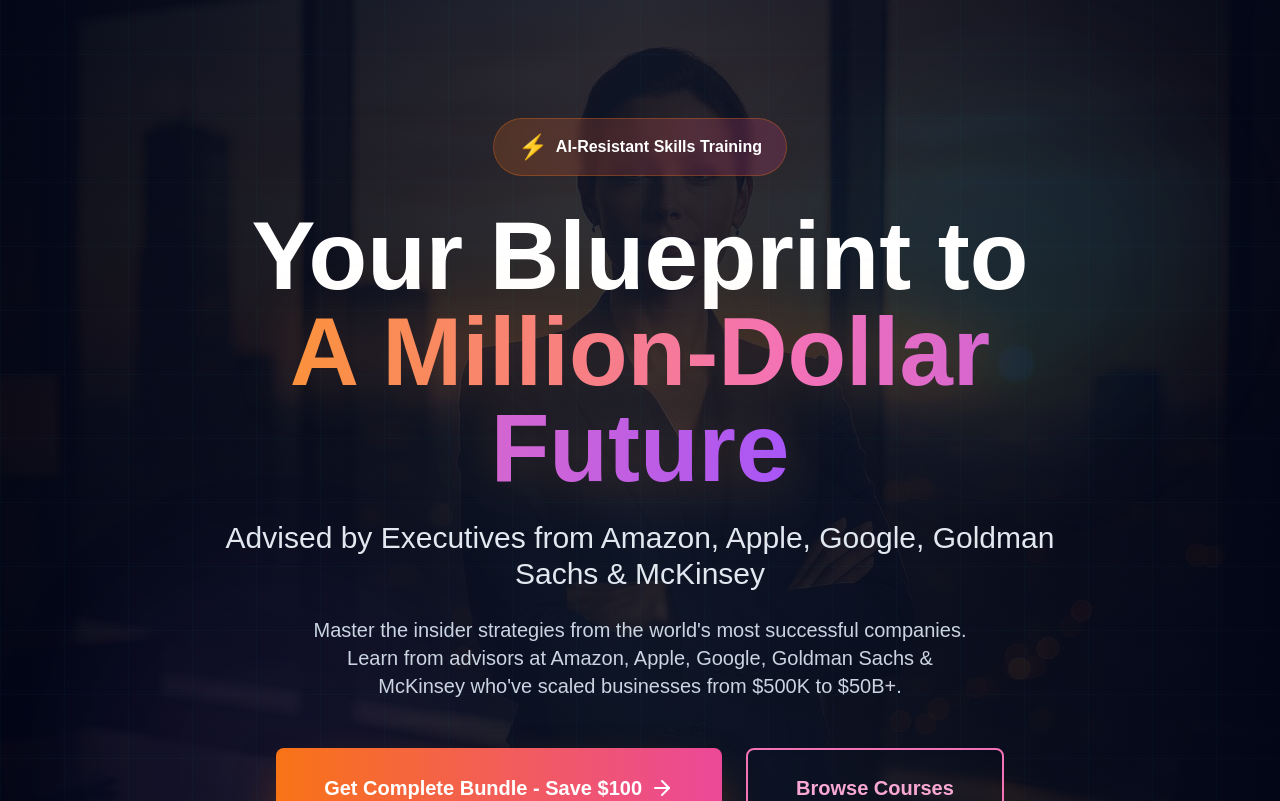
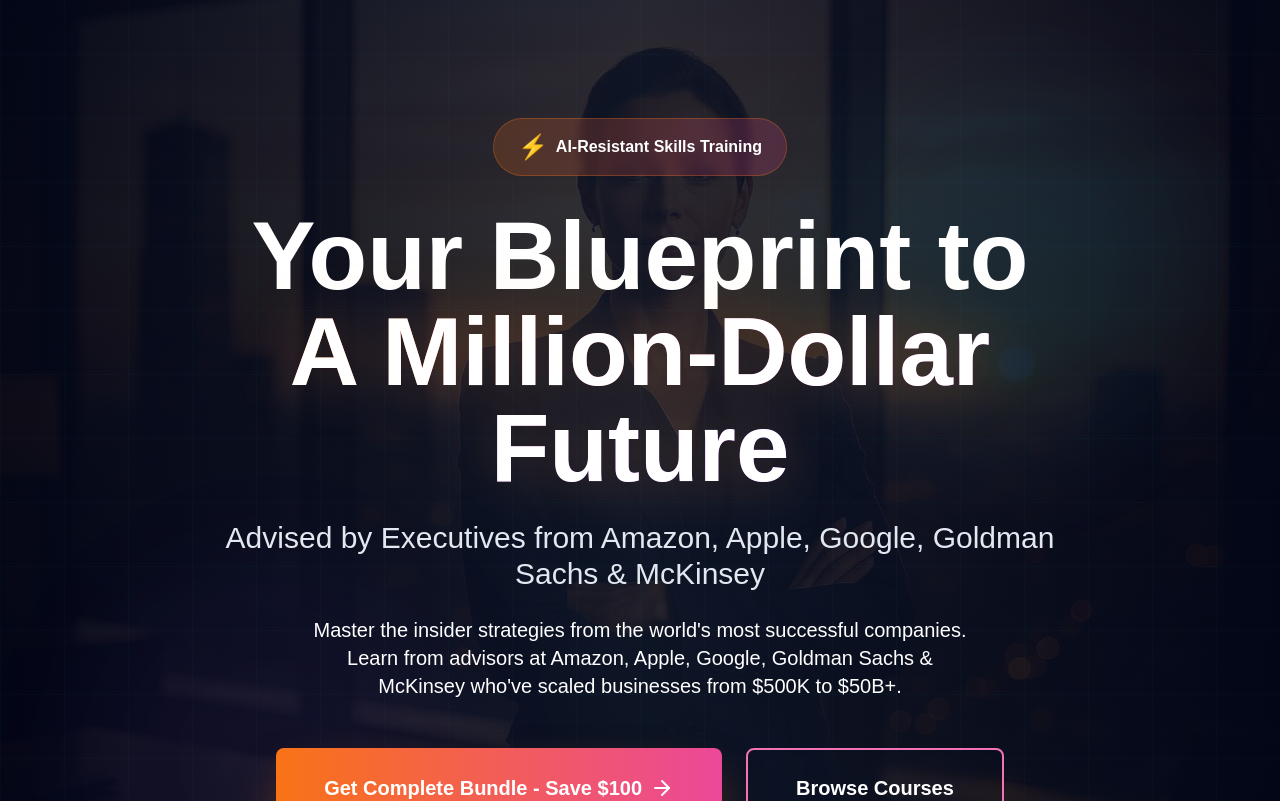
Before and after one commit to boxingthebest/million-dollar-blueprint-nextjs, a Next.js app: page / in a window 1280 px wide. Shown: the part 1259-2060 px from the top of the page. Built offline with nearby package versions, Linux system fonts and the light colour scheme.

Commit message:
fix: NUCLEAR CSS OVERRIDE - Force ALL text elements to pure white with maximum specificity

```diff
--- a/app/globals.css
+++ b/app/globals.css
@@ -66,3 +66,29 @@
 h1, h2, h3, h4, h5, h6 {
   opacity: 1 !important;
 }
+
+
+
+/* NUCLEAR OPTION: Force ALL text to be bright white on course pages */
+body p,
+body h1,
+body h2,
+body h3,
+body h4,
+body h5,
+body h6,
+body li,
+body span,
+body div {
+  color: #ffffff !important;
+}
+
+/* Force white text with maximum specificity */
+* {
+  color: inherit !important;
+}
+
+/* Ensure root text color is white */
+html {
+  color: #ffffff !important;
+}
```
